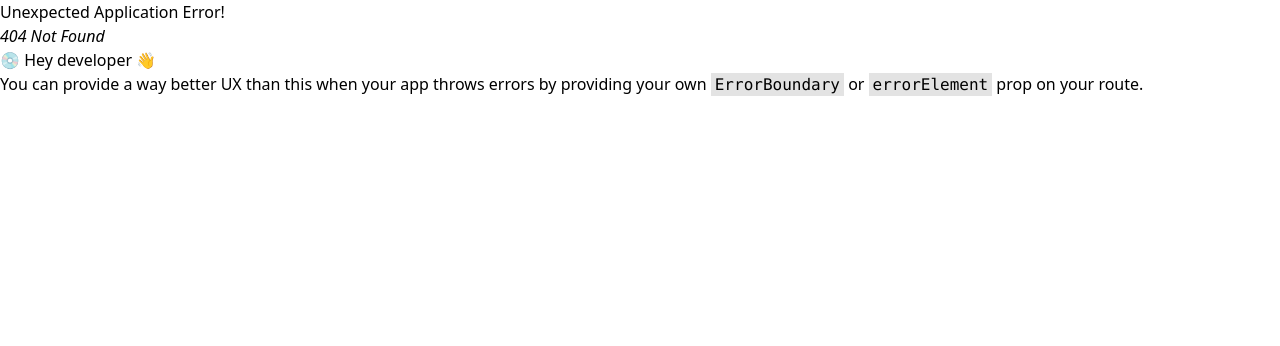
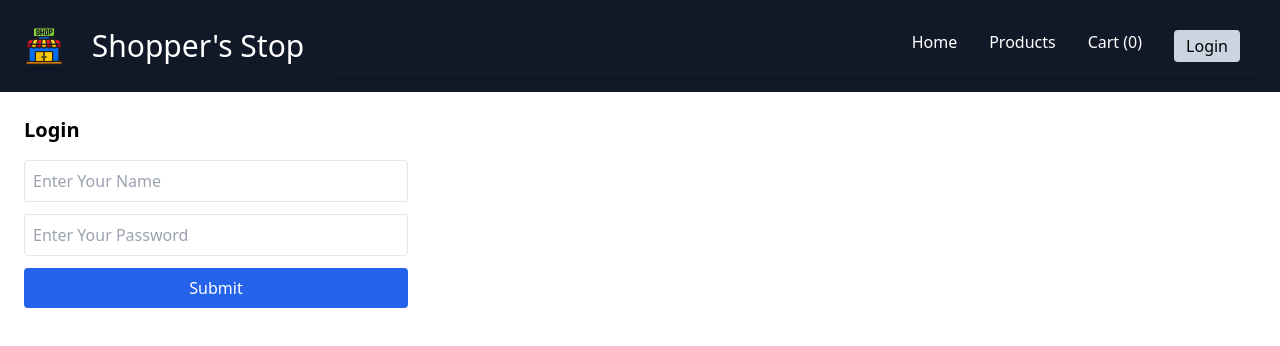
Before and after one commit to itsprajaktaapte/Ecommerce-Shopping-App, a React (Vite) app: page /login in a window 1280 px wide. Before the commit this address had no page. Shown: the top 346 px of the page. Built offline with nearby package versions, Linux system fonts and the light colour scheme.

Commit message:
Second commit
Added User context

```diff
--- a/src/Component/Body.jsx
+++ b/src/Component/Body.jsx
@@ -90,14 +90,14 @@ const Body = () => {
         />
         {/*  search product */}
         <button
-          className="bg-green-950 p-1 text-white rounded-md"
+          className="bg-green-950 p-1 text-white rounded-md hover:bg-green-700 hover:text-white"
           onClick={handleSearch}
         >
           Search
         </button>
         {/* check top rated product */}
         <button
-          className="bg-green-950 p-1 text-white rounded-md"
+          className="bg-green-950 p-1 text-white rounded-md hover:bg-green-700 hover:text-white"
           onClick={handleTopRated}
         >
           Top Rated
--- a/src/Component/Navbar.jsx
+++ b/src/Component/Navbar.jsx
@@ -2,23 +2,36 @@ import { Link } from "react-router-dom";
 import logo from "../assets/images/logo.png";
 import React from "react";
 import { useCart } from "../Context/CartContext";
-
+import { useUser } from "../Context/UserContext";
 
 
 const Navbar = () => {
 
   const { cart } = useCart();
+
+  const {user,logout} = useUser();
   const totalItems = cart?.reduce((sum, item) => sum + item.qty, 0);
 
   return (
     <div className=" max-w-screen bg-gray-900 text-white flex items-center justify-between px-6 py-3">
       {/* Logo */}
       <img className=" h-10" src={logo} alt="Company Logo" />
-      <h3 className="text-white p-4 flex justify-start">Prajakta's Shopping Cart</h3>
+      <h3 className="text-white p-4 flex justify-start text-3xl ">Shopper's Stop</h3>
       <nav className="w-3/4 text-white p-4 flex justify-end gap-8 shadow-md">
         <Link to="/">Home</Link>
-        <Link to="/Products">Products</Link>
-        <Link to="/Cart">Cart ({totalItems})</Link>
+        <Link to="/products">Products</Link>
+        <Link to="/cart">Cart ({totalItems})</Link>
+
+        {user?
+        (
+          <div className="flex items-center gap-3">
+            <span>Hi, Welcome {user.name}</span>
+            <button onClick={logout} className="bg-red-500 px-3 py-1 rounded hover:bg-red-600">Logout</button>
+          </div>
+        ):
+        (
+          <Link to="/login" className="bg-slate-300 text-black px-3 py-1 rounded">Login</Link>
+        )}
       </nav>
     </div>
   );
--- /dev/null
+++ b/src/Context/UserContext.jsx
@@ -0,0 +1,28 @@
+import { createContext, useContext, useState } from "react";
+
+//Create Context
+
+const UserContext = createContext();
+
+// create provider and export context
+
+export const UserProvider = ({ children }) => {
+  const [user, setUser] = useState(null);
+
+  const login = (username) => {
+    setUser({ name: username});
+  };
+
+  const logout = () => {
+    setUser(null);
+  };
+  return (
+    <UserContext.Provider value={{ user, login, logout }}>
+      {children}
+    </UserContext.Provider>
+  );
+};
+
+// create custom hook to use context
+
+export const useUser = () => useContext(UserContext);
--- a/src/Pages/Cart.jsx
+++ b/src/Pages/Cart.jsx
@@ -24,7 +24,7 @@ const Cart = () => {
                   {/* Quantity Controls */}
                   <div className="flex items-center border rounded-lg overflow-hidden">
                     <button onClick={() => decreaseQty(item.id)} className="px-3 py-1 bg-gray-200 hover:bg-gray-300">
-                      −
+                      -
                     </button>
                     <span className="px-4 py-1">{item.qty}</span>
                     <button onClick={() => increaseQty(item.id)}className="px-3 py-1 bg-gray-200 hover:bg-gray-300">
--- /dev/null
+++ b/src/Pages/Login.jsx
@@ -0,0 +1,55 @@
+import React, { useState } from 'react'
+import { useUser } from '../Context/UserContext';
+import { useNavigate } from 'react-router-dom';
+
+const Login = () => {
+
+    const {login} = useUser();
+    const navigate = useNavigate();
+
+    const[username,setUserName]=useState("")
+    const[password,setPassword] = useState("");
+    const [error, setError] = useState("");
+
+const handleLogin = (e) => {e.preventDefault();
+  !username.trim()
+    ? setError("Please enter a username.")
+    : (setError(""), login(username), navigate("/")); //navigate to home page once logged in
+   };
+
+    return (
+    <div className="p-6">
+      <h1 className="text-xl font-bold mb-4">Login</h1>
+
+      <form onSubmit={handleLogin} className="flex flex-col gap-3 max-w-sm">
+        <input
+          type="text"
+          placeholder="Enter Your Name"
+          value={username}
+          onChange={(e) => setUserName(e.target.value)}
+          className="border p-2 rounded"
+        />
+
+        <input
+          type="password"
+          placeholder="Enter Your Password"
+          value={password}
+          onChange={(e) => setPassword(e.target.value)}
+          className="border p-2 rounded"
+        />
+
+        {/* Error Message */}
+        {error && <p className="text-red-500 text-sm">{error}</p>}
+
+        <button
+          type="submit"
+          className="bg-blue-600 text-white px-4 py-2 rounded hover:bg-blue-700"
+        >
+          Submit
+        </button>
+      </form>
+    </div>
+  );
+};
+
+export default Login
```
Also changed, not shown: src/main.jsx (+6 -1 lines), src/assets/images/logo.png.
